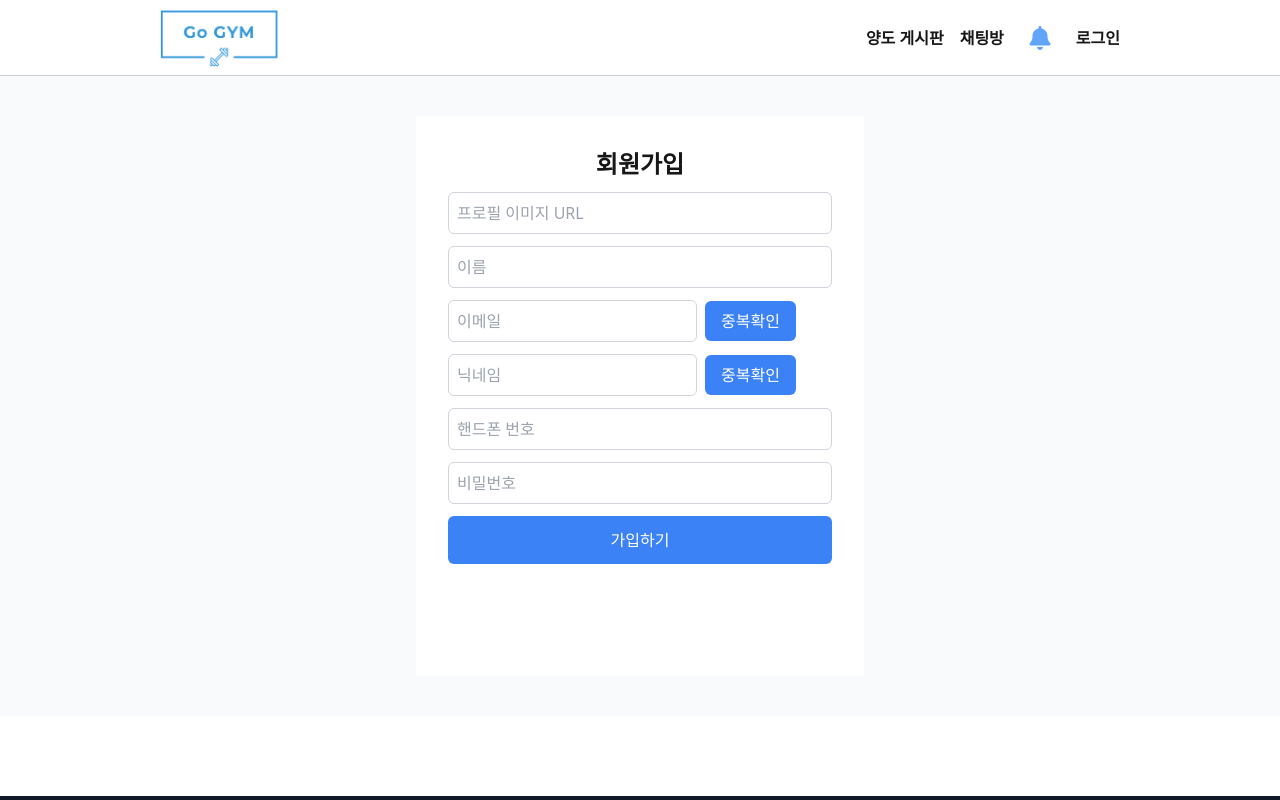
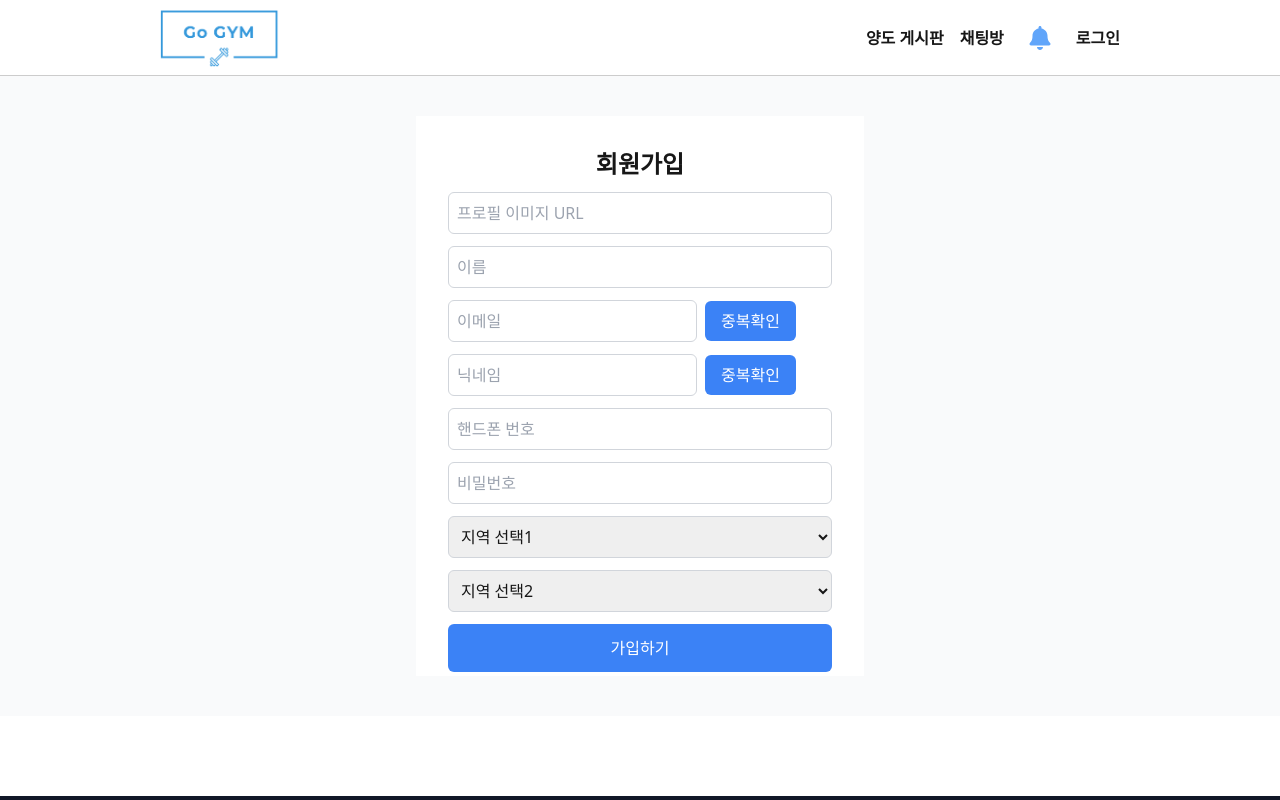
Before and after one commit to MinJuPark52/Go-Gym, a Next.js app: page /signup in a window 1280 px wide. Shown: the top 800 px of the page. Built offline with nearby package versions, Linux system fonts and the light colour scheme.

Commit message:
Fix:Signup 지역선택 수정

```diff
--- a/components/User/Signup.tsx
+++ b/components/User/Signup.tsx
@@ -8,8 +8,8 @@ interface Signup {
   nickname: string;
   phone: string;
   password: string;
-  region1: string | null;
-  region2: string | null;
+  region1: string | undefined;
+  region2: string | undefined;
   profileImageUrl: string;
 }
 
@@ -48,12 +48,11 @@ const SignupInput: React.FC<InputProps> = ({
       onChange={onChange}
       className="w-full p-2 rounded-md border border-gray-300"
     />
-
     {errorMessage && <p className="text-red-500 text-sm">{errorMessage}</p>}
   </div>
 );
 
-const region1 = [
+const regions = [
   "서울특별시",
   "부산광역시",
   "대구광역시",
@@ -80,8 +79,8 @@ export default function SignupPage() {
     nickname: "",
     phone: "",
     password: "",
-    region1: null,
-    region2: null,
+    region1: undefined,
+    region2: undefined,
     profileImageUrl: "",
   });
 
@@ -99,34 +98,16 @@ export default function SignupPage() {
   const [isEmailAvailable, setIsEmailAvailable] = useState(false);
   const [isNicknameAvailable, setIsNicknameAvailable] = useState(false);
 
-  // const fetchAutoArea = async (region1: string) => {
-  //   if (!region1) return;
-
-  //   try {
-  //     const response = await axios.get(
-  //       `/backend/api/regions?name=${signupFormData.region1}`
-  //     );
-  //     setAreaAuto(response.data);
-  //   } catch (err) {
-  //     console.error('하위 지역 정보를 불러오는 데 실패했습니다.', err);
-
-  // };
-
   const handleSignupChange =
     (field: keyof typeof signupFormData) =>
     (e: ChangeEvent<HTMLInputElement | HTMLSelectElement>) => {
       const value = e.target.value;
       setsignupFormData({ ...signupFormData, [field]: value });
-
-      // if (field === 'region1') {
-      //   fetchAutoArea(value);
-      // }
     };
 
   const validateForm = () => {
     let valid = true;
     const newErrors: SignupErrors = { ...signupErrors };
-
     const fields = [
       {
         name: "name",
@@ -353,61 +334,35 @@ export default function SignupPage() {
           />
         </div>
 
-        {/* <select
-          value={signupFormData.region1}
-          onChange={handleSignupChange('region1')}
-          className="w-full p-2 rounded-md border border-gray-300"
-        >
-          <option value="">관심지역1</option>
-          {region1s.map((region1, index) => (
-            <option key={index} value={region1}>
-              {region1}
-            </option>
-          ))}
-        </select>
-
-        {signupFormData.region1 && areaAuto.length > 0 && (
+        <div>
           <select
-            value={signupFormData.region2}
-            onChange={handleSignupChange('region2')}
+            value={signupFormData.region1}
+            onChange={handleSignupChange("region1")}
             className="w-full p-2 rounded-md border border-gray-300"
           >
-            <option value="">하위 지역 선택</option>
-            {areaAuto.map((region1, index) => (
-              <option key={index} value={region1}>
-                {region1}
+            <option value="">지역 선택1</option>
+            {regions.map((region) => (
+              <option key={region} value={region}>
+                {region}
               </option>
             ))}
           </select>
-        )}
+        </div>
 
-        <select
-          value={signupFormData.region1}
-          onChange={handleSignupChange('region1')}
-          className="w-full p-2 rounded-md border border-gray-300"
-        >
-          <option value="">관심지역2</option>
-          {region1s.map((region1, index) => (
-            <option key={index} value={region1}>
-              {region1}
-            </option>
-          ))}
-        </select>
-
-        {signupFormData.region1 && areaAuto.length > 0 && (
+        <div>
           <select
             value={signupFormData.region2}
-            onChange={handleSignupChange('region2')}
+            onChange={handleSignupChange("region2")}
             className="w-full p-2 rounded-md border border-gray-300"
           >
-            <option value="">지역 선택</option>
-            {areaAuto.map((region1, index) => (
-              <option key={index} value={region1}>
-                {region1}
+            <option value="">지역 선택2</option>
+            {regions.map((region) => (
+              <option key={region} value={region}>
+                {region}
               </option>
             ))}
           </select>
-        )} */}
+        </div>
 
         <div>
           <button
```
